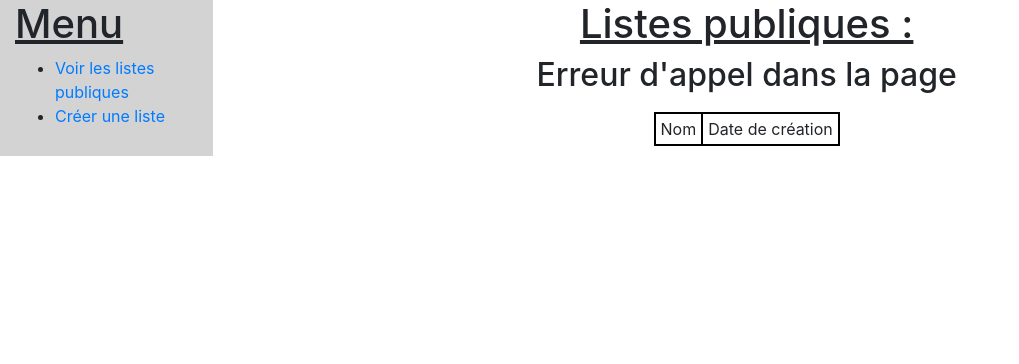
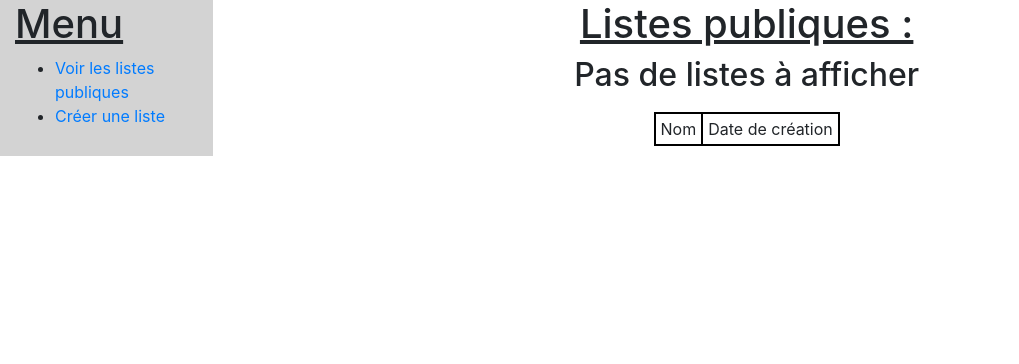
Before and after one commit to YohannBethoule/ToutDouxListe, a PHP site: page /ToutDouxListe/vues/lists.php in a window 1280 px wide. Shown: the part 56-420 px from the top of the page, without its empty margins (0-1019 px from the left). Run offline with PHP 8.4, Linux system fonts and the light colour scheme.

Commit message:
Petites modifications dans les vues

```diff
--- a/vues/lists.php
+++ b/vues/lists.php
@@ -42,7 +42,7 @@
                         echo "</tr>";
                     }
                 }else{
-                    echo "<h2>Erreur d'appel dans la page</h2>";
+                    echo "<h2>Pas de listes à afficher</h2>";
                 }
                 ?>
                 </tbody>
--- a/vues/viewList.php
+++ b/vues/viewList.php
@@ -43,8 +43,7 @@
                         echo "</tr>";
                     }
                 }else{
-                    var_dump($res);
-                    echo "<h2>Erreur d'appel dans la page</h2>";
+                    echo "<h2>Pas de tâches à afficher</h2>";
                 }
                 ?>
                 </tbody>
```
